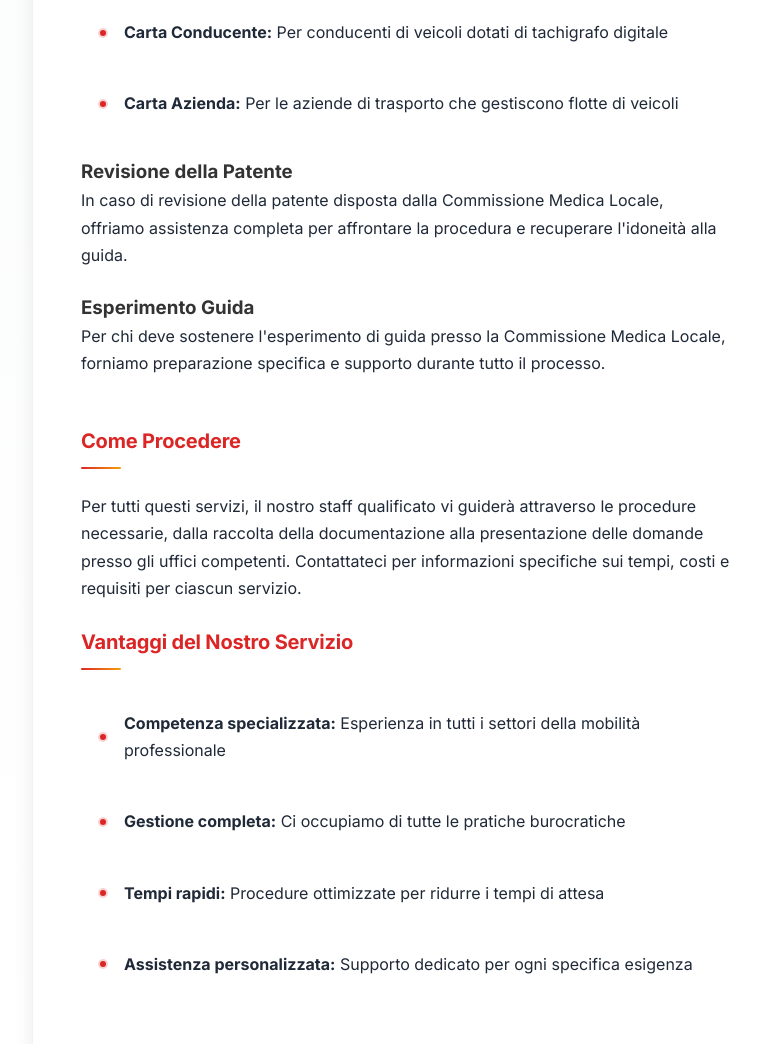
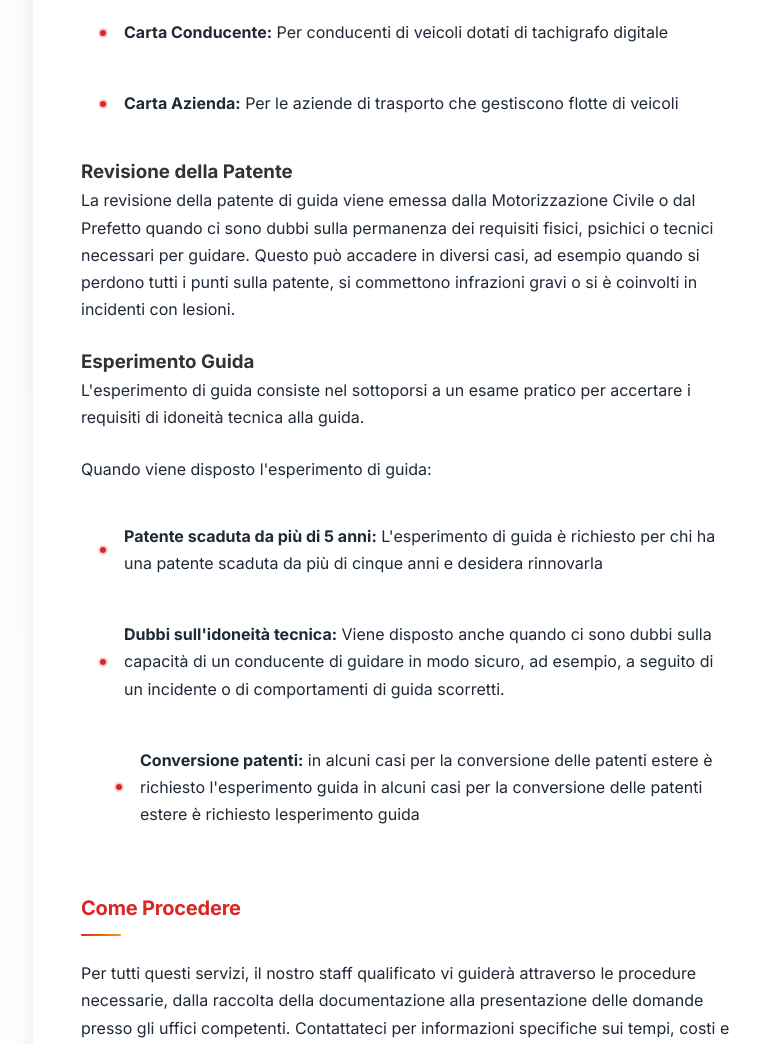
Before and after one commit to ByFalco/autoscuola-carbonin, a plain HTML site: page servizi/altri-servizi.html in a window 1280 px wide. Shown: the part 1316-2360 px from the top of the page, without its empty margins (24-784 px from the left). Drawn offline with Linux system fonts and the light colour scheme.

Commit message:
text fix

```diff
--- a/servizi/altri-servizi.html
+++ b/servizi/altri-servizi.html
@@ -67,10 +67,20 @@
                         </ul>
 
                         <h3>Revisione della Patente</h3>
-                        <p>In caso di revisione della patente disposta dalla Commissione Medica Locale, offriamo assistenza completa per affrontare la procedura e recuperare l'idoneità alla guida.</p>
+                        <p>La revisione della patente di guida viene emessa dalla Motorizzazione Civile o dal Prefetto quando ci sono dubbi sulla permanenza dei requisiti fisici, psichici o tecnici necessari per guidare. Questo può accadere in diversi casi, ad esempio quando si perdono tutti i punti sulla patente, si commettono infrazioni gravi o si è coinvolti in incidenti con lesioni. </p>
 
                         <h3>Esperimento Guida</h3>
-                        <p>Per chi deve sostenere l'esperimento di guida presso la Commissione Medica Locale, forniamo preparazione specifica e supporto durante tutto il processo.</p>
+                        <p>L'esperimento di guida consiste nel sottoporsi a un esame pratico per accertare i requisiti di idoneità tecnica alla guida.</p>
+
+                        <p>Quando viene disposto l'esperimento di guida:</p>
+
+                        <ul class="service-list">
+                            <li><strong>Patente scaduta da più di 5 anni:</strong> L'esperimento di guida è richiesto per chi ha una patente scaduta da più di cinque anni e desidera rinnovarla</li>
+                            <li><strong>Dubbi sull'idoneità tecnica:</strong> Viene disposto anche quando ci sono dubbi sulla capacità di un conducente di guidare in modo sicuro, ad esempio, a seguito di un incidente o di comportamenti di guida scorretti.</li>
+                            <ul class="service-list">
+                                <li><strong>Conversione patenti:</strong> in alcuni casi per la conversione delle patenti estere è richiesto l'esperimento guida in alcuni casi per la conversione delle patenti estere è richiesto lesperimento guida</li>
+                            </ul>
+                        </ul>
 
                         <div class="service-info">
                             <h3>Come Procedere</h3>
```
Also changed, not shown: index.html (+1 -1 lines).
